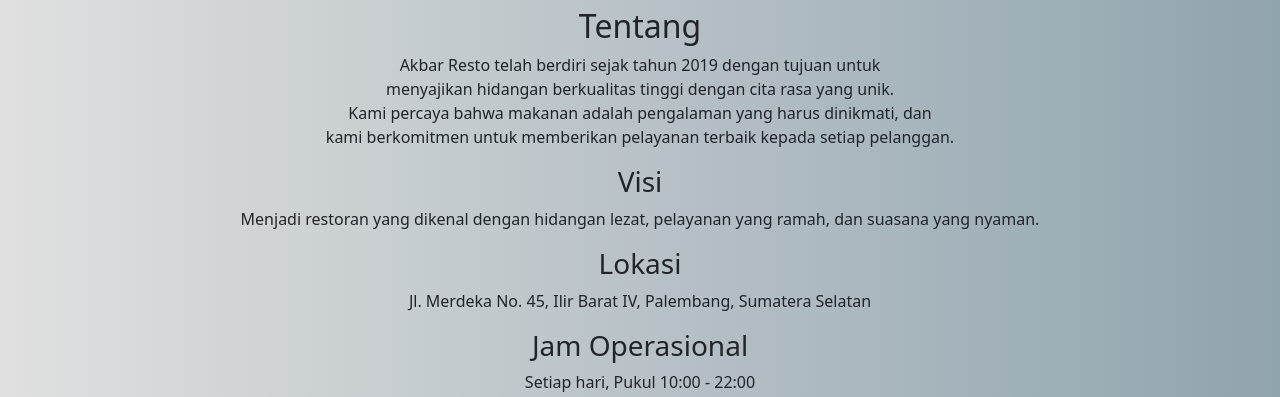
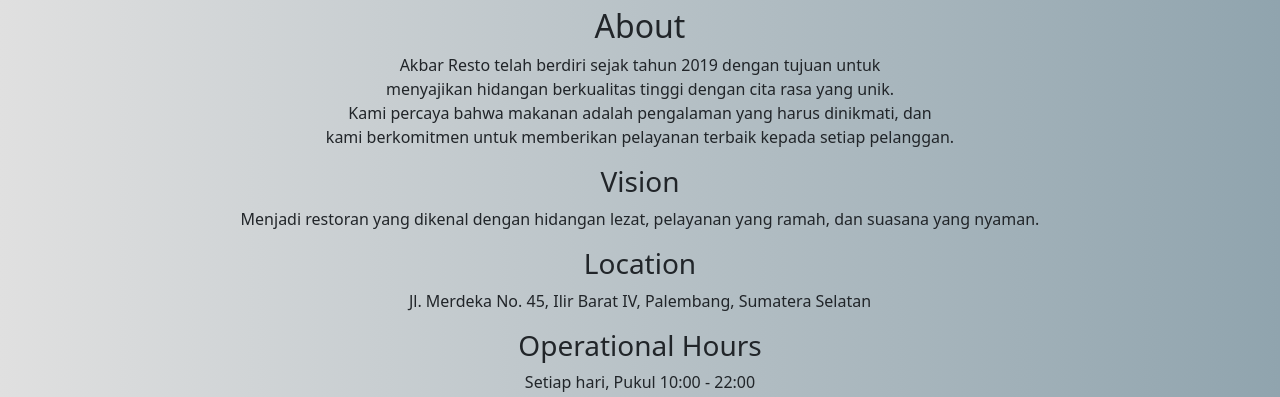
Before and after one commit to akbaraffi/UAS-Pemrograman-Web, a plain HTML site: page about.html in a window 1280 px wide. Shown: the part 563-960 px from the top of the page. Drawn offline with nearby package versions, Linux system fonts and the light colour scheme.

Commit message:
Update about.html

```diff
--- a/about.html
+++ b/about.html
@@ -37,18 +37,18 @@
     <img src="image/restoran.png" alt="restoran">
   </div>
   <div class="main">
-    <h2>Tentang</h2>
+    <h2>About</h2>
     <p>Akbar Resto telah berdiri sejak tahun 2019 dengan tujuan untuk <br> menyajikan hidangan berkualitas tinggi dengan
       cita rasa yang unik. <br> Kami percaya bahwa makanan adalah pengalaman yang harus dinikmati, dan <br> kami
       berkomitmen untuk memberikan pelayanan terbaik kepada setiap pelanggan.</p>
 
-    <h3>Visi</h3>
+    <h3>Vision</h3>
     <p>Menjadi restoran yang dikenal dengan hidangan lezat, pelayanan yang ramah, dan suasana yang nyaman.</p>
 
-    <h3>Lokasi</h3>
+    <h3>Location</h3>
     <p>Jl. Merdeka No. 45, Ilir Barat IV, Palembang, Sumatera Selatan</p>
 
-    <h3>Jam Operasional</h3>
+    <h3>Operational Hours</h3>
     <p>Setiap hari, Pukul 10:00 - 22:00</p>
 
 
```
